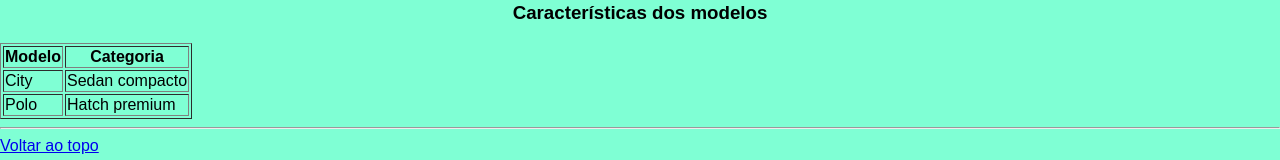
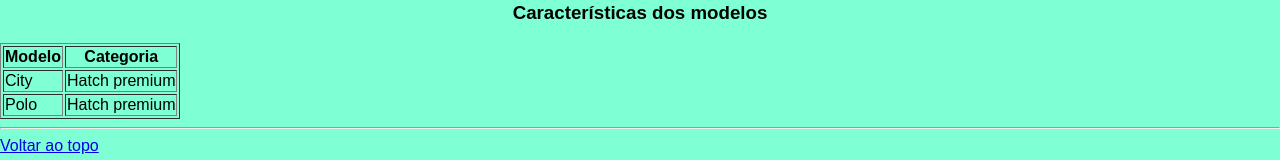
Before and after one commit to HugoJoffely/projetodeinterface1bimestre, a plain HTML site: page Paginas/galeria.html in a window 1280 px wide. Shown: the part 1906-2066 px from the top of the page. Drawn offline with Linux system fonts and the light colour scheme.

Commit message:
Update galeria.html

```diff
--- a/Paginas/galeria.html
+++ b/Paginas/galeria.html
@@ -79,7 +79,7 @@ segurança e eficiência, sendo ótimas opções para quem busca qualidade e pra
 
     <tr>
         <td>City</td>
-        <td>Sedan compacto</td>
+        <td>Hatch premium</td>
     </tr>
 
     <tr>
```
